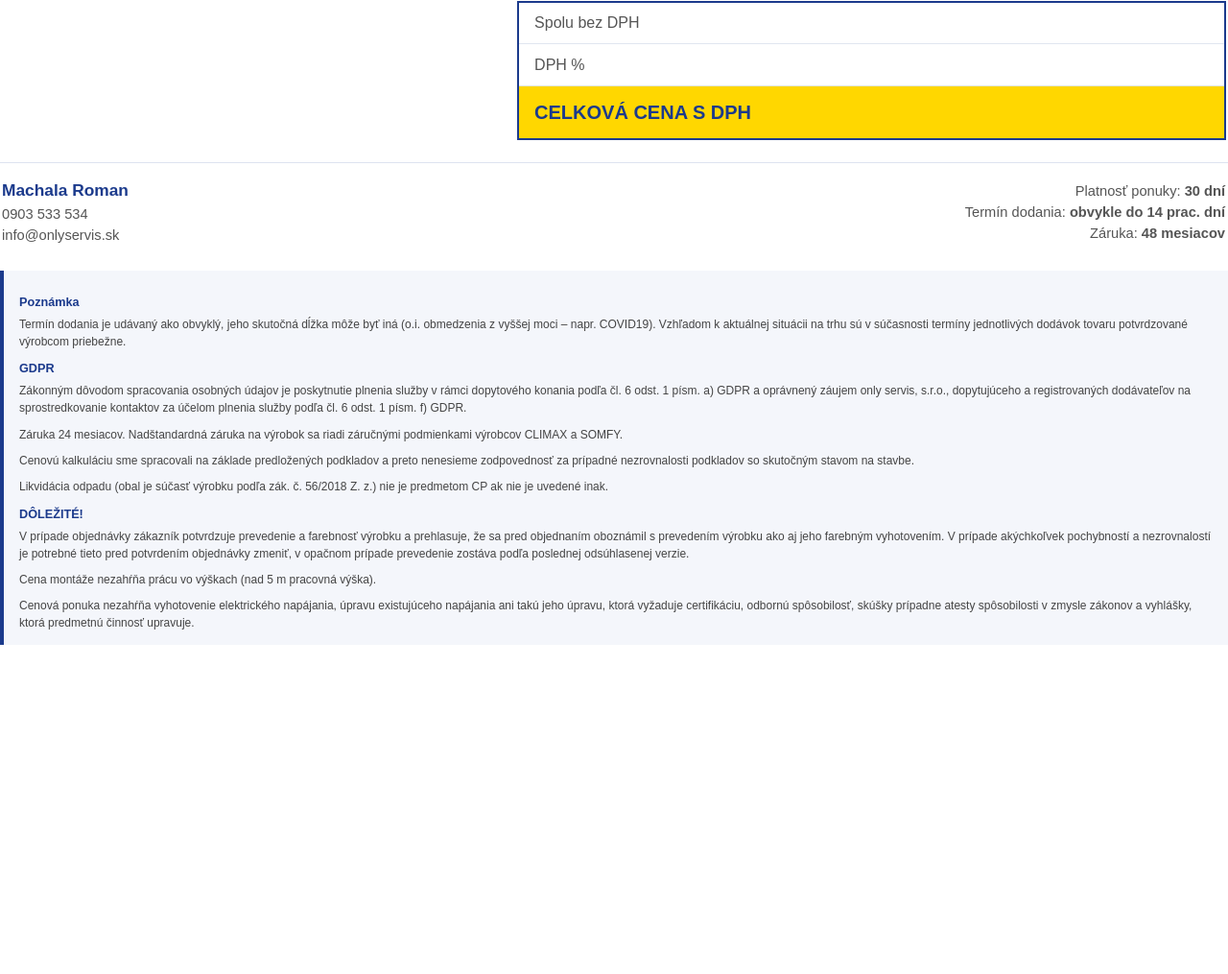
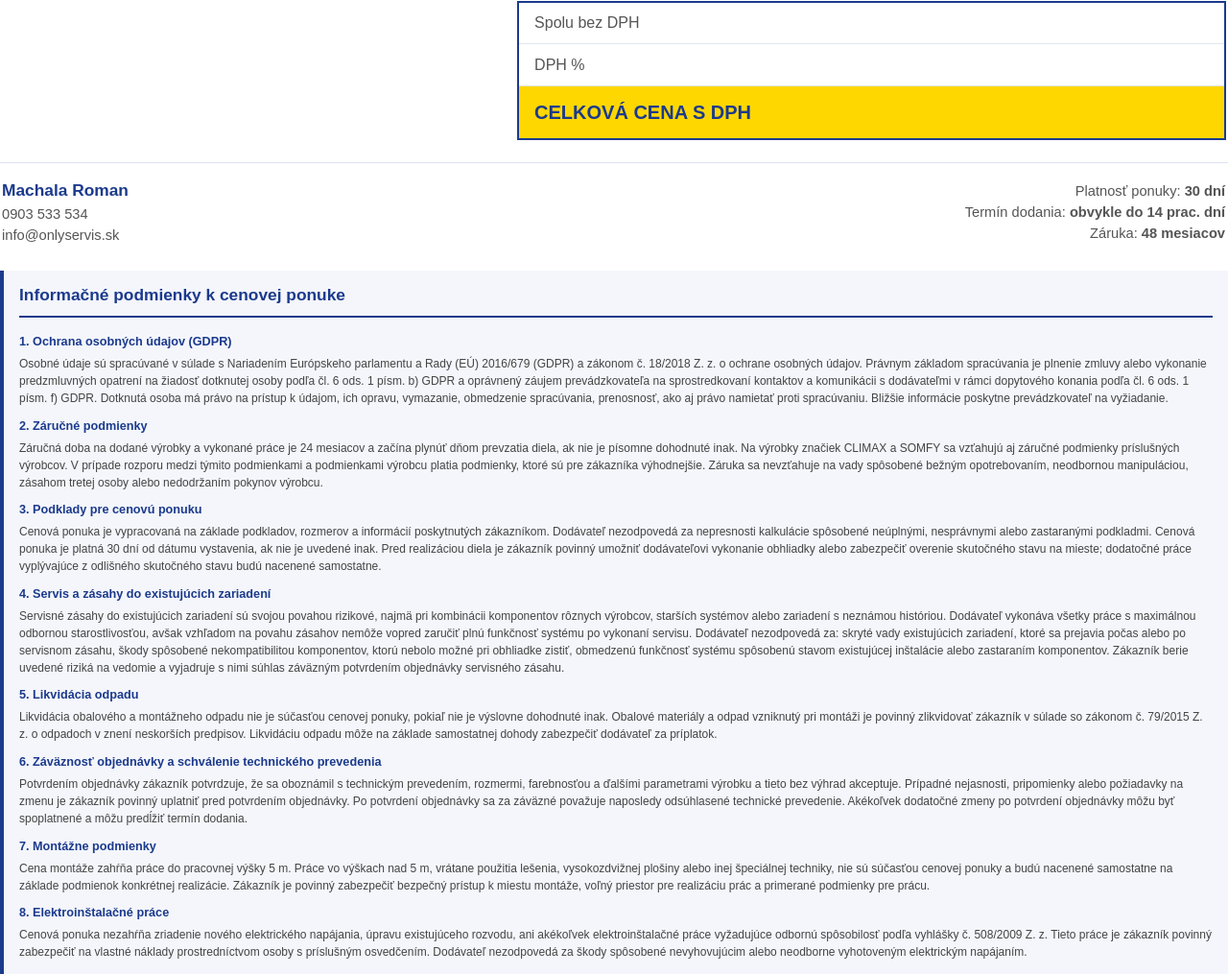
Before and after one commit to evabojova-sudo/only-servis-app, a Python web app: template templates/ponuka.html in a window 1280 px wide. Shown: the part 441-1456 px from the top of the page at 96% size. Before the commit the page ends 1113 px from the top, so only its background shows below. Run offline with Jinja, Linux system fonts and the light colour scheme; the template is opened without the code that fills it, so the values that code supplies are empty.

Commit message:
Task 7: replace old podmienky with Informacne podmienky k cenovej ponuke (8 sections)

```diff
--- a/templates/ponuka.html
+++ b/templates/ponuka.html
@@ -297,23 +297,35 @@
   </tr>
 </table>
 
-<!-- VSEOBECNE PODMIENKY -->
+<!-- INFORMACNE PODMIENKY -->
 <div class="podmienky" style="page-break-before: always;">
-  <div class="podmienky-h">Poznámka</div>
-  <p>Termín dodania je udávaný ako obvyklý, jeho skutočná dĺžka môže byť iná (o.i. obmedzenia z vyššej moci – napr. COVID19). Vzhľadom k aktuálnej situácii na trhu sú v súčasnosti termíny jednotlivých dodávok tovaru potvrdzované výrobcom priebežne.</p>
+  <div style="font-size:13pt; font-weight:bold; color:#1B3A8C; margin-bottom:12pt; padding-bottom:6pt; border-bottom:1.5pt solid #1B3A8C;">
+    Informačné podmienky k cenovej ponuke
+  </div>
 
-  <div class="podmienky-h">GDPR</div>
-  <p>Zákonným dôvodom spracovania osobných údajov je poskytnutie plnenia služby v rámci dopytového konania podľa čl. 6 odst. 1 písm. a) GDPR a oprávnený záujem only servis, s.r.o., dopytujúceho a registrovaných dodávateľov na sprostredkovanie kontaktov za účelom plnenia služby podľa čl. 6 odst. 1 písm. f) GDPR.</p>
-  <p>Záruka 24 mesiacov. Nadštandardná záruka na výrobok sa riadi záručnými podmienkami výrobcov CLIMAX a SOMFY.</p>
-  <p>Cenovú kalkuláciu sme spracovali na základe predložených podkladov a preto nenesieme zodpovednosť za prípadné nezrovnalosti podkladov so skutočným stavom na stavbe.</p>
-  <p>Likvidácia odpadu (obal je súčasť výrobku podľa zák. č. 56/2018 Z. z.) nie je predmetom CP ak nie je uvedené inak.</p>
+  <div class="podmienky-h">1. Ochrana osobných údajov (GDPR)</div>
+  <p>Osobné údaje sú spracúvané v súlade s Nariadením Európskeho parlamentu a Rady (EÚ) 2016/679 (GDPR) a zákonom č. 18/2018 Z. z. o ochrane osobných údajov. Právnym základom spracúvania je plnenie zmluvy alebo vykonanie predzmluvných opatrení na žiadosť dotknutej osoby podľa čl. 6 ods. 1 písm. b) GDPR a oprávnený záujem prevádzkovateľa na sprostredkovaní kontaktov a komunikácii s dodávateľmi v rámci dopytového konania podľa čl. 6 ods. 1 písm. f) GDPR. Dotknutá osoba má právo na prístup k údajom, ich opravu, vymazanie, obmedzenie spracúvania, prenosnosť, ako aj právo namietať proti spracúvaniu. Bližšie informácie poskytne prevádzkovateľ na vyžiadanie.</p>
 
-  <div class="podmienky-h">DÔLEŽITÉ!</div>
-  <p>V prípade objednávky zákazník potvrdzuje prevedenie a farebnosť výrobku a prehlasuje, že sa pred objednaním oboznámil s prevedením výrobku ako aj jeho farebným vyhotovením. V prípade akýchkoľvek pochybností a nezrovnalostí je potrebné tieto pred potvrdením objednávky zmeniť, v opačnom prípade prevedenie zostáva podľa poslednej odsúhlasenej verzie.</p>
-  <p>Cena montáže nezahŕňa prácu vo výškach (nad 5 m pracovná výška).</p>
-  <p>Cenová ponuka nezahŕňa vyhotovenie elektrického napájania, úpravu existujúceho napájania ani takú jeho úpravu, ktorá vyžaduje certifikáciu, odbornú spôsobilosť, skúšky prípadne atesty spôsobilosti v zmysle zákonov a vyhlášky, ktorá predmetnú činnosť upravuje.</p>
+  <div class="podmienky-h">2. Záručné podmienky</div>
+  <p>Záručná doba na dodané výrobky a vykonané práce je 24 mesiacov a začína plynúť dňom prevzatia diela, ak nie je písomne dohodnuté inak. Na výrobky značiek CLIMAX a SOMFY sa vzťahujú aj záručné podmienky príslušných výrobcov. V prípade rozporu medzi týmito podmienkami a podmienkami výrobcu platia podmienky, ktoré sú pre zákazníka výhodnejšie. Záruka sa nevzťahuje na vady spôsobené bežným opotrebovaním, neodbornou manipuláciou, zásahom tretej osoby alebo nedodržaním pokynov výrobcu.</p>
 
+  <div class="podmienky-h">3. Podklady pre cenovú ponuku</div>
+  <p>Cenová ponuka je vypracovaná na základe podkladov, rozmerov a informácií poskytnutých zákazníkom. Dodávateľ nezodpovedá za nepresnosti kalkulácie spôsobené neúplnými, nesprávnymi alebo zastaranými podkladmi. Cenová ponuka je platná 30 dní od dátumu vystavenia, ak nie je uvedené inak. Pred realizáciou diela je zákazník povinný umožniť dodávateľovi vykonanie obhliadky alebo zabezpečiť overenie skutočného stavu na mieste; dodatočné práce vyplývajúce z odlišného skutočného stavu budú nacenené samostatne.</p>
 
+  <div class="podmienky-h">4. Servis a zásahy do existujúcich zariadení</div>
+  <p>Servisné zásahy do existujúcich zariadení sú svojou povahou rizikové, najmä pri kombinácii komponentov rôznych výrobcov, starších systémov alebo zariadení s neznámou históriou. Dodávateľ vykonáva všetky práce s maximálnou odbornou starostlivosťou, avšak vzhľadom na povahu zásahov nemôže vopred zaručiť plnú funkčnosť systému po vykonaní servisu. Dodávateľ nezodpovedá za: skryté vady existujúcich zariadení, ktoré sa prejavia počas alebo po servisnom zásahu, škody spôsobené nekompatibilitou komponentov, ktorú nebolo možné pri obhliadke zistiť, obmedzenú funkčnosť systému spôsobenú stavom existujúcej inštalácie alebo zastaraním komponentov. Zákazník berie uvedené riziká na vedomie a vyjadruje s nimi súhlas záväzným potvrdením objednávky servisného zásahu.</p>
+
+  <div class="podmienky-h">5. Likvidácia odpadu</div>
+  <p>Likvidácia obalového a montážneho odpadu nie je súčasťou cenovej ponuky, pokiaľ nie je výslovne dohodnuté inak. Obalové materiály a odpad vzniknutý pri montáži je povinný zlikvidovať zákazník v súlade so zákonom č. 79/2015 Z. z. o odpadoch v znení neskorších predpisov. Likvidáciu odpadu môže na základe samostatnej dohody zabezpečiť dodávateľ za príplatok.</p>
+
+  <div class="podmienky-h">6. Záväznosť objednávky a schválenie technického prevedenia</div>
+  <p>Potvrdením objednávky zákazník potvrdzuje, že sa oboznámil s technickým prevedením, rozmermi, farebnosťou a ďalšími parametrami výrobku a tieto bez výhrad akceptuje. Prípadné nejasnosti, pripomienky alebo požiadavky na zmenu je zákazník povinný uplatniť pred potvrdením objednávky. Po potvrdení objednávky sa za záväzné považuje naposledy odsúhlasené technické prevedenie. Akékoľvek dodatočné zmeny po potvrdení objednávky môžu byť spoplatnené a môžu predĺžiť termín dodania.</p>
+
+  <div class="podmienky-h">7. Montážne podmienky</div>
+  <p>Cena montáže zahŕňa práce do pracovnej výšky 5 m. Práce vo výškach nad 5 m, vrátane použitia lešenia, vysokozdvižnej plošiny alebo inej špeciálnej techniky, nie sú súčasťou cenovej ponuky a budú nacenené samostatne na základe podmienok konkrétnej realizácie. Zákazník je povinný zabezpečiť bezpečný prístup k miestu montáže, voľný priestor pre realizáciu prác a primerané podmienky pre prácu.</p>
+
+  <div class="podmienky-h">8. Elektroinštalačné práce</div>
+  <p>Cenová ponuka nezahŕňa zriadenie nového elektrického napájania, úpravu existujúceho rozvodu, ani akékoľvek elektroinštalačné práce vyžadujúce odbornú spôsobilosť podľa vyhlášky č. 508/2009 Z. z. Tieto práce je zákazník povinný zabezpečiť na vlastné náklady prostredníctvom osoby s príslušným osvedčením. Dodávateľ nezodpovedá za škody spôsobené nevyhovujúcim alebo neodborne vyhotoveným elektrickým napájaním.</p>
 </div>
 
 </body>
```
